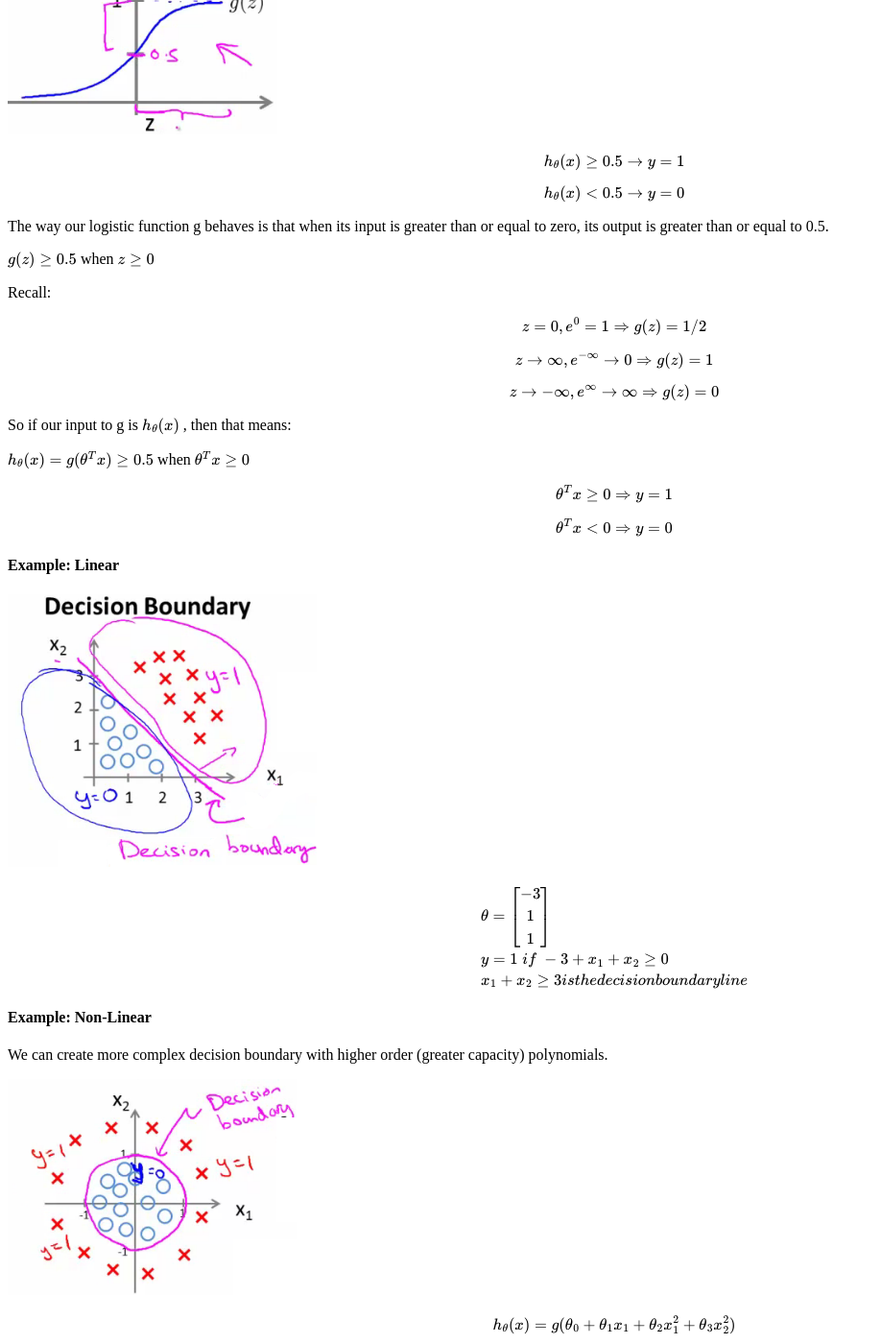
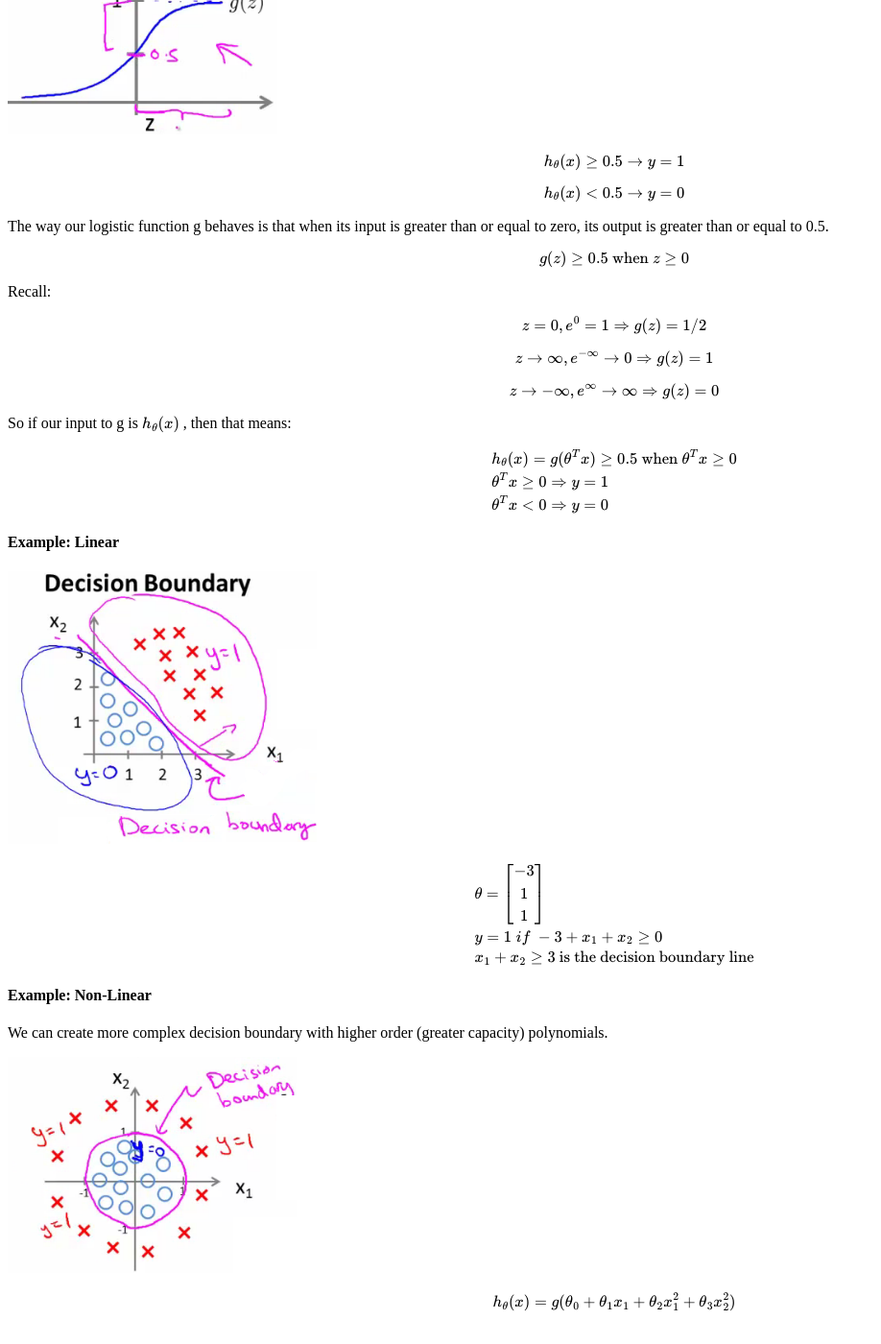
Before and after one commit to raymond30031/raymond30031.github.io, a Jekyll site: the page built from _notes/Machine_Learning/week3/week3.md, in a window 1280 px wide and 1400 px high, scrolled down 1596 px. Shown: the whole window at 96% size, without its empty margins (0-918 px from the left). Built offline with Jekyll 4.4.1, drawn with Linux system fonts in a browser that asks for light colours; formulas are drawn with MathJax 3.

Commit message:
uses \text{} command to include text and minor formatting

```diff
--- a/_notes/Machine_Learning/week3/week3.md
+++ b/_notes/Machine_Learning/week3/week3.md
@@ -58,7 +58,7 @@
 
 The way our logistic function g behaves is that when its input is greater than or equal to zero, its output is greater than or equal to 0.5.
 
-$$ g(z) \geq 0.5$$ when $$z \geq 0$$
+$$ \begin{align*}& g(z) \geq 0.5 \text{ when } z \geq 0 \end{align*} $$
 
 Recall:
 
@@ -70,16 +70,12 @@
 
 So if our input to g is $$ h_\theta(x) $$ , then that means:
 
-$$ h_\theta(x) = g(\theta^T x) \geq 0.5 $$ when $$ \theta^T x \geq 0$$
-
-$$ \theta^T x \geq 0 \Rightarrow y = 1 $$
-
-$$ \theta^T x < 0 \Rightarrow y = 0 $$
+$$ \begin{align*}& h_\theta(x) = g(\theta^T x) \geq 0.5  \text{ when } \theta^T x \geq 0 \newline & \theta^T x \geq 0 \Rightarrow y = 1 \newline & \theta^T x < 0 \Rightarrow y = 0 \end{align*} $$
 
 #### Example: Linear
 ![sigmoid function]({{site.url}}/notes/Machine_Learning/week3/images/linear_decision_boundary.png)
 
-$$ \begin{align*}& \theta = \begin{bmatrix}-3 \newline 1 \newline 1\end{bmatrix} \newline & y = 1 \; if \; -3 + x_1 + x_2 \geq 0 \newline & x_1 + x_2 \geq 3 is the decision boundary line \end{align*} $$
+$$ \begin{align*}& \theta = \begin{bmatrix}-3 \newline 1 \newline 1\end{bmatrix} \newline & y = 1 \; if \; -3 + x_1 + x_2 \geq 0 \newline & x_1 + x_2 \geq 3 \text{ is the decision boundary line} \end{align*} $$
 
 #### Example: Non-Linear
 We can create more complex decision boundary with higher order (greater capacity) polynomials.
```
